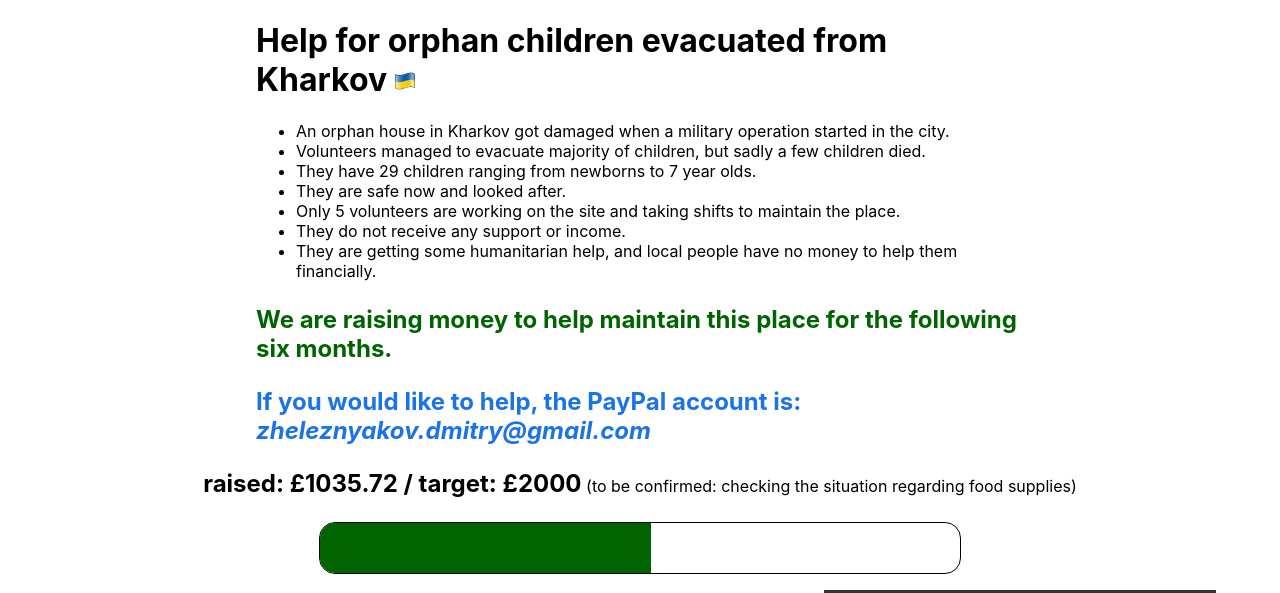
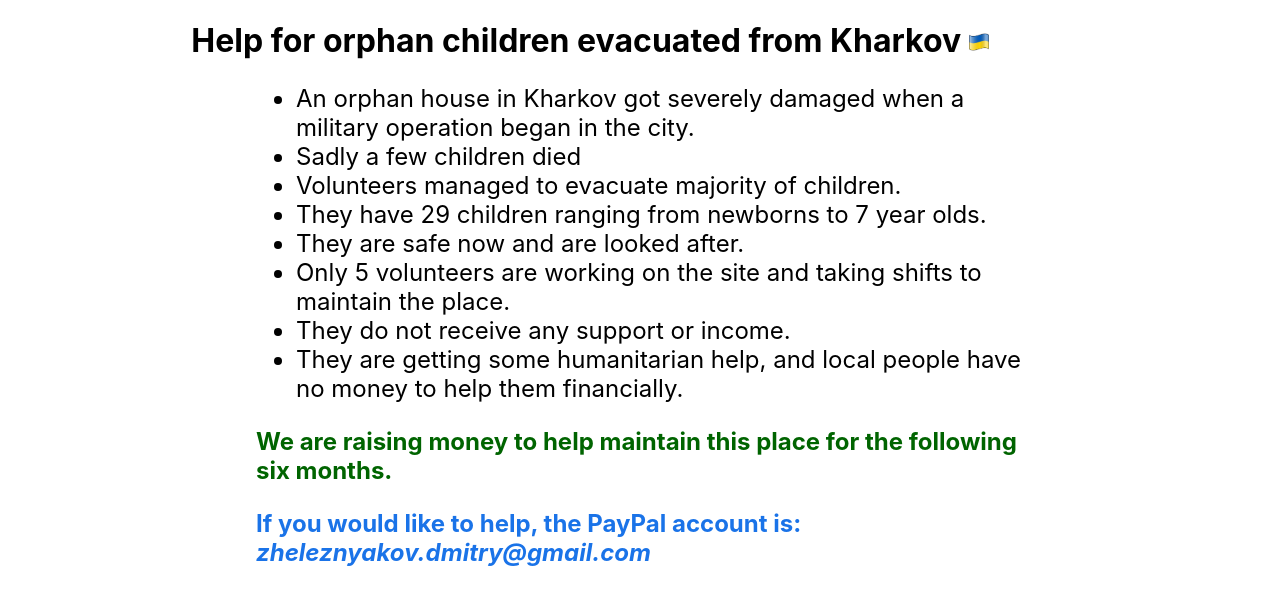
Before and after one commit to dzheleznyakov/donaitons, a React (Create React App) app: page / in a window 1280 px wide. Shown: the top 593 px of the page. Built offline with nearby package versions, Linux system fonts and the light colour scheme; grey boxes are pictures that could not be loaded.

Commit message:
Update progress

```diff
--- a/src/App.css
+++ b/src/App.css
@@ -41,4 +41,5 @@
   margin: 0 auto;
   width: 60%;
   text-align: start;
+  font-size: 1.5rem;
 }
--- a/src/App.js
+++ b/src/App.js
@@ -7,16 +7,25 @@ import flag from './photos/flag.jpeg';
 function App() {
   return (
     <div className="App">
-      <h1 style={{width: '60%', marginLeft: 'auto', marginRight: 'auto', textAlign: 'start'}}>
-        Help for orphan children evacuated from Kharkov{' '}
+      <h1 style={{
+        width: '60%',
+        marginLeft: 'auto',
+        marginRight: 'auto',
+        textAlign: 'start',
+        width: 'fit-content',
+      }}>
+        <span style={{
+          marginLeft: "-100px",
+        }}>Help for orphan children evacuated from Kharkov{' '}</span>
         <img src={flag} width={20} height={20} />
       </h1>
       <div className="TextWrapper">
         <ul>
-          <li>An orphan house in Kharkov got damaged when a military operation started in the city. </li>
-          <li>Volunteers managed to evacuate majority of children, but sadly a few children died. </li>
+          <li>An orphan house in Kharkov got severely damaged when a military operation began in the city. </li>
+          <li>Sadly a few children died</li>
+          <li>Volunteers managed to evacuate majority of children. </li>
           <li>They have 29 children ranging from newborns to 7 year olds. </li>
-          <li>They are safe now and looked after. </li>
+          <li>They are safe now and are looked after. </li>
           <li>Only 5 volunteers are working on the site and taking shifts to maintain the place. </li>
           <li>They do not receive any support or income.</li>
           <li>They are getting some humanitarian help, and local people have no money to help them financially.</li>
```
